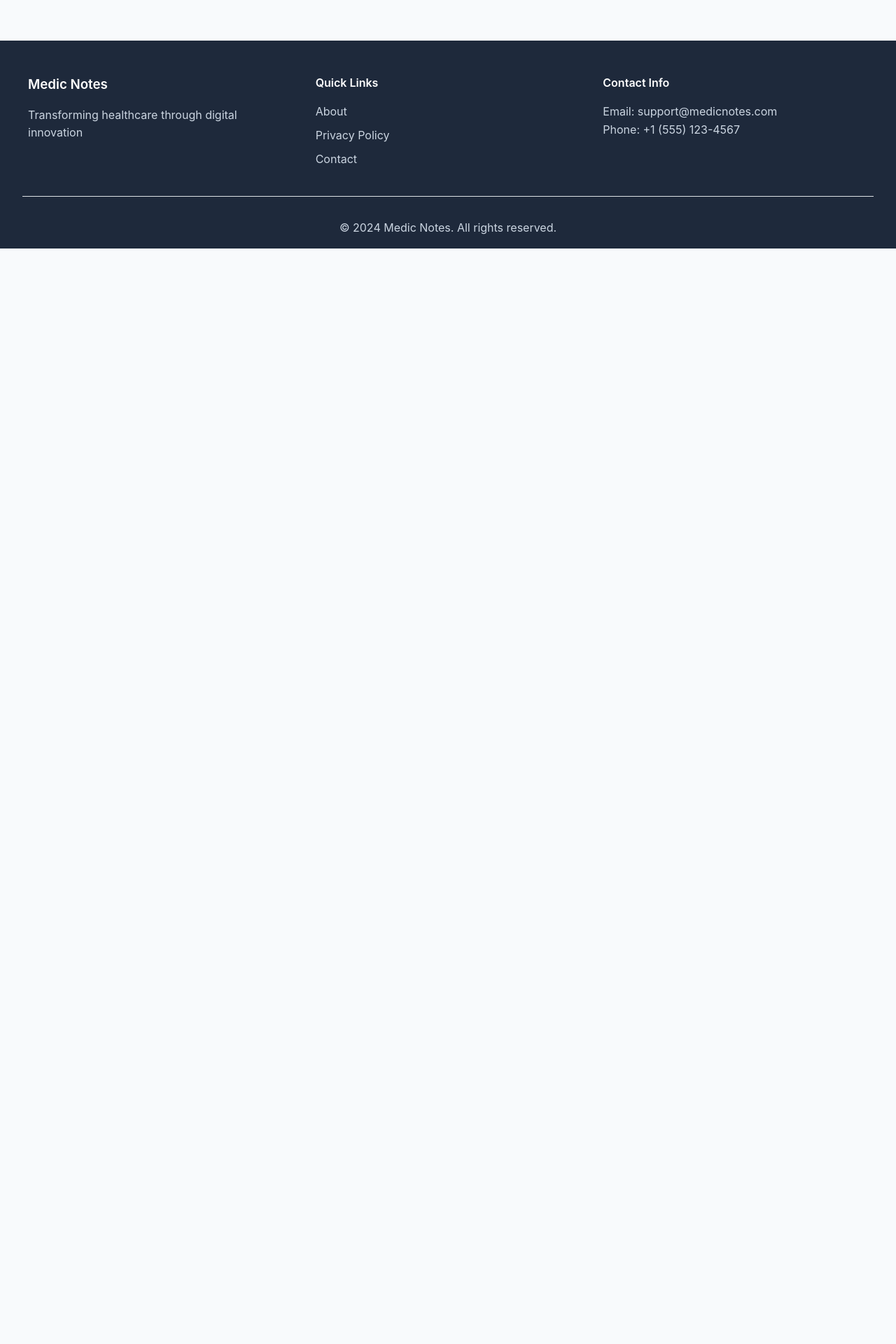
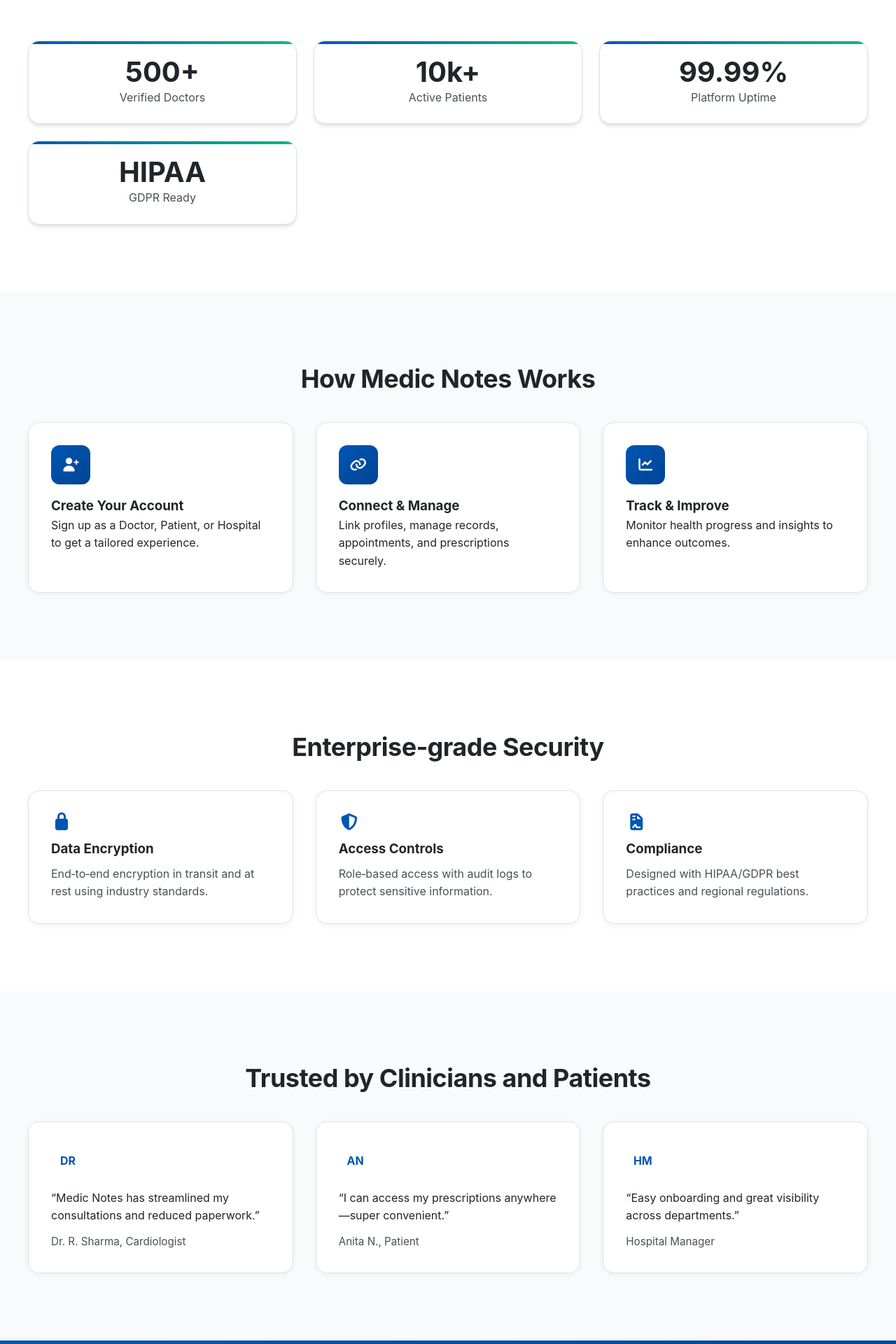
Before and after one commit to ThanushDeveloper/testing, a React (Create React App) app: page / in a window 1280 px wide. Shown: the part 1760-3680 px from the top of the page at 70% size. Before the commit the page ends 2115 px from the top, so only its background shows below. Built offline with nearby package versions, Linux system fonts and the light colour scheme.

Commit message:
Add landing page sections with stats, workflow, security, and testimonials
Co-authored-by: t8408280 <t8408280@gmail.com>

```diff
--- a/src/components/Home.jsx
+++ b/src/components/Home.jsx
@@ -121,6 +121,111 @@ function Home() {
         </div>
       </section>
 
+      {/* Impact Stats */}
+      <section className="stats">
+        <div className="stats-content">
+          <div className="stats-grid">
+            <div className="stat-card">
+              <div className="stat-value">500+</div>
+              <div className="stat-label">Verified Doctors</div>
+            </div>
+            <div className="stat-card">
+              <div className="stat-value">10k+</div>
+              <div className="stat-label">Active Patients</div>
+            </div>
+            <div className="stat-card">
+              <div className="stat-value">99.99%</div>
+              <div className="stat-label">Platform Uptime</div>
+            </div>
+            <div className="stat-card">
+              <div className="stat-value">HIPAA</div>
+              <div className="stat-label">GDPR Ready</div>
+            </div>
+          </div>
+        </div>
+      </section>
+
+      {/* How It Works */}
+      <section className="how-it-works">
+        <div className="how-content">
+          <h2 className="section-title">How Medic Notes Works</h2>
+          <div className="steps-grid">
+            <div className="step-card">
+              <div className="step-icon"><i className="fas fa-user-plus"></i></div>
+              <h3>Create Your Account</h3>
+              <p>Sign up as a Doctor, Patient, or Hospital to get a tailored experience.</p>
+            </div>
+            <div className="step-card">
+              <div className="step-icon"><i className="fas fa-link"></i></div>
+              <h3>Connect & Manage</h3>
+              <p>Link profiles, manage records, appointments, and prescriptions securely.</p>
+            </div>
+            <div className="step-card">
+              <div className="step-icon"><i className="fas fa-chart-line"></i></div>
+              <h3>Track & Improve</h3>
+              <p>Monitor health progress and insights to enhance outcomes.</p>
+            </div>
+          </div>
+        </div>
+      </section>
+
+      {/* Security */}
+      <section className="security">
+        <div className="security-content">
+          <h2 className="section-title">Enterprise‑grade Security</h2>
+          <div className="security-grid">
+            <div className="security-card">
+              <i className="fas fa-lock"></i>
+              <h3>Data Encryption</h3>
+              <p>End‑to‑end encryption in transit and at rest using industry standards.</p>
+            </div>
+            <div className="security-card">
+              <i className="fas fa-shield-alt"></i>
+              <h3>Access Controls</h3>
+              <p>Role‑based access with audit logs to protect sensitive information.</p>
+            </div>
+            <div className="security-card">
+              <i className="fas fa-file-contract"></i>
+              <h3>Compliance</h3>
+              <p>Designed with HIPAA/GDPR best practices and regional regulations.</p>
+            </div>
+          </div>
+        </div>
+      </section>
+
+      {/* Testimonials */}
+      <section className="testimonials">
+        <div className="testimonials-content">
+          <h2 className="section-title">Trusted by Clinicians and Patients</h2>
+          <div className="testimonials-grid">
+            <div className="testimonial-card">
+              <div className="avatar">DR</div>
+              <p className="quote">“Medic Notes has streamlined my consultations and reduced paperwork.”</p>
+              <p className="author">Dr. R. Sharma, Cardiologist</p>
+            </div>
+            <div className="testimonial-card">
+              <div className="avatar">AN</div>
+              <p className="quote">“I can access my prescriptions anywhere—super convenient.”</p>
+              <p className="author">Anita N., Patient</p>
+            </div>
+            <div className="testimonial-card">
+              <div className="avatar">HM</div>
+              <p className="quote">“Easy onboarding and great visibility across departments.”</p>
+              <p className="author">Hospital Manager</p>
+            </div>
+          </div>
+        </div>
+      </section>
+
+      {/* Call-to-Action */}
+      <section className="cta-banner">
+        <div className="cta-content">
+          <h2>Ready to modernize your medical workflow?</h2>
+          <p>Join Medic Notes and digitize your healthcare operations today.</p>
+          <button className="cta-btn" onClick={handleLoginClick}>Create your free account</button>
+        </div>
+      </section>
+
       {/* Footer */}
       <footer className="footer">
         <div className="footer-content">
--- a/src/styles/Home.css
+++ b/src/styles/Home.css
@@ -419,3 +419,221 @@ body {
 * {
   transition: background-color 0.3s ease, color 0.3s ease, border-color 0.3s ease;
 }
+
+/* Reusable section title */
+.section-title {
+  text-align: center;
+  font-size: 2.25rem;
+  font-weight: 700;
+  color: var(--text-primary);
+  margin-bottom: 2rem;
+  letter-spacing: -0.5px;
+}
+
+/* Stats Section */
+.stats {
+  padding: 4rem 2rem;
+  background: var(--surface-color);
+}
+
+.stats-content {
+  max-width: 1200px;
+  margin: 0 auto;
+}
+
+.stats-grid {
+  display: grid;
+  grid-template-columns: repeat(auto-fit, minmax(220px, 1fr));
+  gap: 1.5rem;
+}
+
+.stat-card {
+  background: var(--card-background);
+  border: 1px solid var(--border-color);
+  border-radius: 16px;
+  padding: 2rem;
+  text-align: center;
+  box-shadow: 0 2px 10px var(--shadow-light);
+}
+
+.stat-value {
+  font-size: 2rem;
+  font-weight: 800;
+  color: var(--primary-color);
+  margin-bottom: 0.25rem;
+}
+
+.stat-label {
+  color: var(--text-secondary);
+}
+
+/* How It Works */
+.how-it-works {
+  padding: 6rem 2rem;
+  background: var(--background-color);
+}
+
+.how-content {
+  max-width: 1200px;
+  margin: 0 auto;
+}
+
+.steps-grid {
+  display: grid;
+  grid-template-columns: repeat(auto-fit, minmax(280px, 1fr));
+  gap: 2rem;
+  margin-top: 2rem;
+}
+
+.step-card {
+  background: var(--card-background);
+  border: 1px solid var(--border-color);
+  border-radius: 16px;
+  padding: 2rem;
+  text-align: left;
+  transition: transform 0.3s ease, box-shadow 0.3s ease;
+  box-shadow: 0 2px 10px var(--shadow-light);
+}
+
+.step-card:hover {
+  transform: translateY(-4px);
+  box-shadow: 0 10px 30px var(--shadow-medium);
+}
+
+.step-icon {
+  width: 56px;
+  height: 56px;
+  border-radius: 12px;
+  display: flex;
+  align-items: center;
+  justify-content: center;
+  background: linear-gradient(135deg, var(--primary-color) 0%, var(--primary-hover) 100%);
+  color: #fff;
+  font-size: 1.25rem;
+  margin-bottom: 1rem;
+}
+
+/* Security */
+.security {
+  padding: 6rem 2rem;
+  background: var(--surface-color);
+}
+
+.security-content {
+  max-width: 1200px;
+  margin: 0 auto;
+}
+
+.security-grid {
+  display: grid;
+  grid-template-columns: repeat(auto-fit, minmax(280px, 1fr));
+  gap: 2rem;
+  margin-top: 2rem;
+}
+
+.security-card {
+  background: var(--card-background);
+  border: 1px solid var(--border-color);
+  border-radius: 16px;
+  padding: 2rem;
+  text-align: left;
+  box-shadow: 0 2px 10px var(--shadow-light);
+}
+
+.security-card i {
+  color: var(--primary-color);
+  font-size: 1.5rem;
+  margin-bottom: 0.75rem;
+}
+
+.security-card h3 {
+  margin-bottom: 0.5rem;
+  color: var(--text-primary);
+}
+
+.security-card p {
+  color: var(--text-secondary);
+}
+
+/* Testimonials */
+.testimonials {
+  padding: 6rem 2rem;
+  background: var(--background-color);
+}
+
+.testimonials-content {
+  max-width: 1200px;
+  margin: 0 auto;
+}
+
+.testimonials-grid {
+  display: grid;
+  grid-template-columns: repeat(auto-fit, minmax(280px, 1fr));
+  gap: 2rem;
+  margin-top: 2rem;
+}
+
+.testimonial-card {
+  background: var(--card-background);
+  border: 1px solid var(--border-color);
+  border-radius: 16px;
+  padding: 2rem;
+  position: relative;
+  box-shadow: 0 2px 10px var(--shadow-light);
+}
+
+.avatar {
+  width: 48px;
+  height: 48px;
+  border-radius: 50%;
+  display: flex;
+  align-items: center;
+  justify-content: center;
+  background: var(--surface-color);
+  color: var(--primary-color);
+  font-weight: 700;
+  margin-bottom: 1rem;
+}
+
+.quote {
+  color: var(--text-primary);
+  margin-bottom: 0.75rem;
+}
+
+.author {
+  color: var(--text-secondary);
+  font-size: 0.95rem;
+}
+
+/* CTA Banner */
+.cta-banner {
+  padding: 5rem 2rem;
+  background: linear-gradient(135deg, var(--primary-color) 0%, var(--primary-hover) 100%);
+  color: #fff;
+  text-align: center;
+}
+
+.cta-content {
+  max-width: 900px;
+  margin: 0 auto;
+}
+
+.cta-banner h2 {
+  font-size: 2rem;
+  margin-bottom: 0.5rem;
+}
+
+.cta-banner p {
+  color: #e2e8f0;
+  margin-bottom: 1.5rem;
+}
+
+/* Responsive tweaks for new sections */
+@media (max-width: 768px) {
+  .section-title {
+    font-size: 1.75rem;
+  }
+  .stat-value {
+    font-size: 1.75rem;
+  }
+}
```
